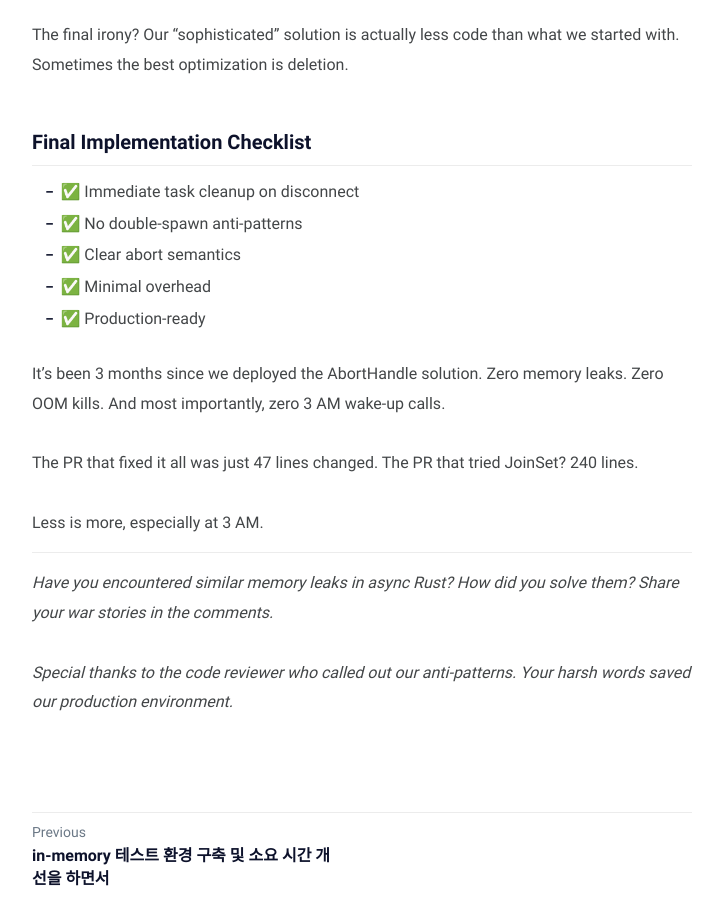
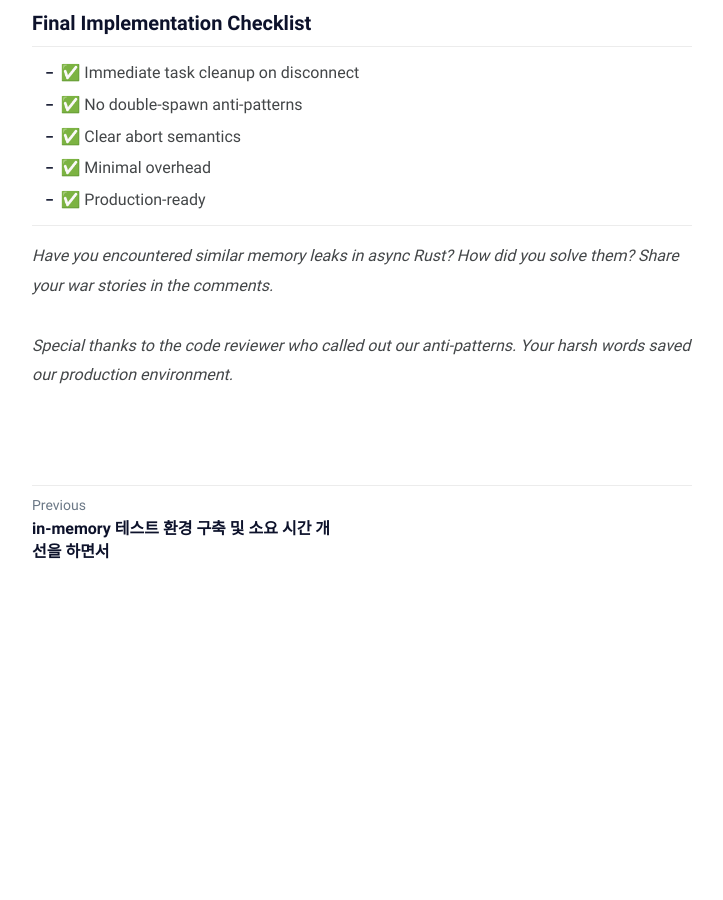
Before and after one commit to tosky1125/tosky1125.github.io, a Jekyll site: the page built from _posts/2025-09-06-The 10GB Memory Leak Hidden in Fire-and-Forget: A Rust Async Horror Story.md, in a window 1280 px wide and 900 px high, scrolled down 9519 px. Shown: the whole window, without its empty margins (278-1001 px from the left). Built offline with Jekyll 4.4.1, drawn with Linux system fonts in a browser that asks for light colours; after the commit the page ends 10092 px from its top, so only the background shows below that; some of the changed text lies outside the part shown.

Commit message:
updatde post

```diff
--- a/_posts/2025-09-06-The 10GB Memory Leak Hidden in Fire-and-Forget: A Rust Async Horror Story.md
+++ b/_posts/2025-09-06-The 10GB Memory Leak Hidden in Fire-and-Forget: A Rust Async Horror Story.md
@@ -5,8 +5,6 @@ date:   2025-01-14 00:29:13 +0900
 categories: rust async memory-management production
 lang: en
 ---
-
-# The 10GB Memory Leak Hidden in Fire-and-Forget: A Rust Async Horror Story
 
 ## When Your Server Becomes a Memory Black Hole
 
@@ -390,14 +388,6 @@ The final irony? Our "sophisticated" solution is actually less code than what we
 - ✅ Minimal overhead
 - ✅ Production-ready
 
-## Epilogue: The Current State
-
-It's been 3 months since we deployed the AbortHandle solution. Zero memory leaks. Zero OOM kills. And most importantly, zero 3 AM wake-up calls.
-
-The PR that fixed it all was just 47 lines changed. The PR that tried JoinSet? 240 lines.
-
-Less is more, especially at 3 AM.
-
 ---
 
 *Have you encountered similar memory leaks in async Rust? How did you solve them? Share your war stories in the comments.*
```
